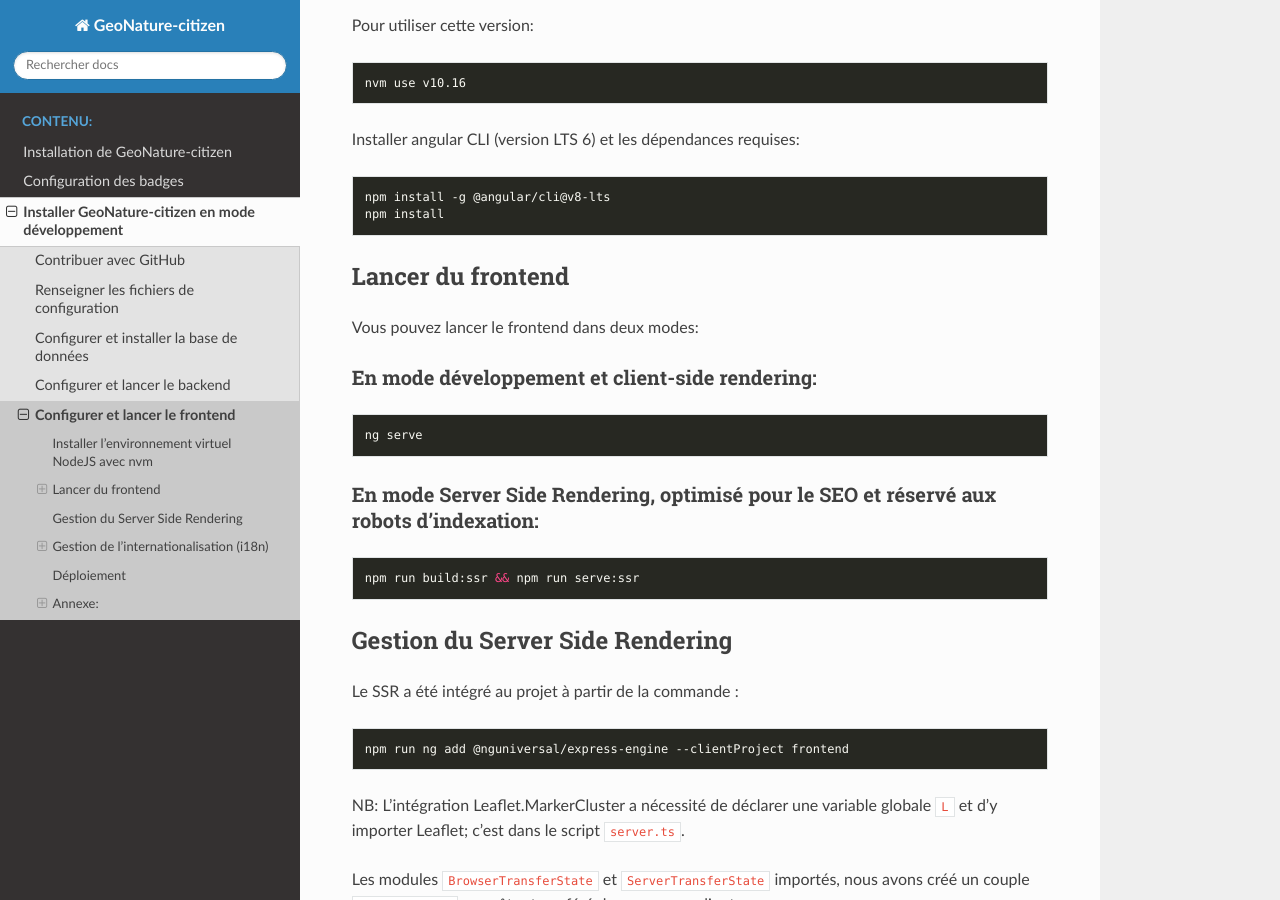
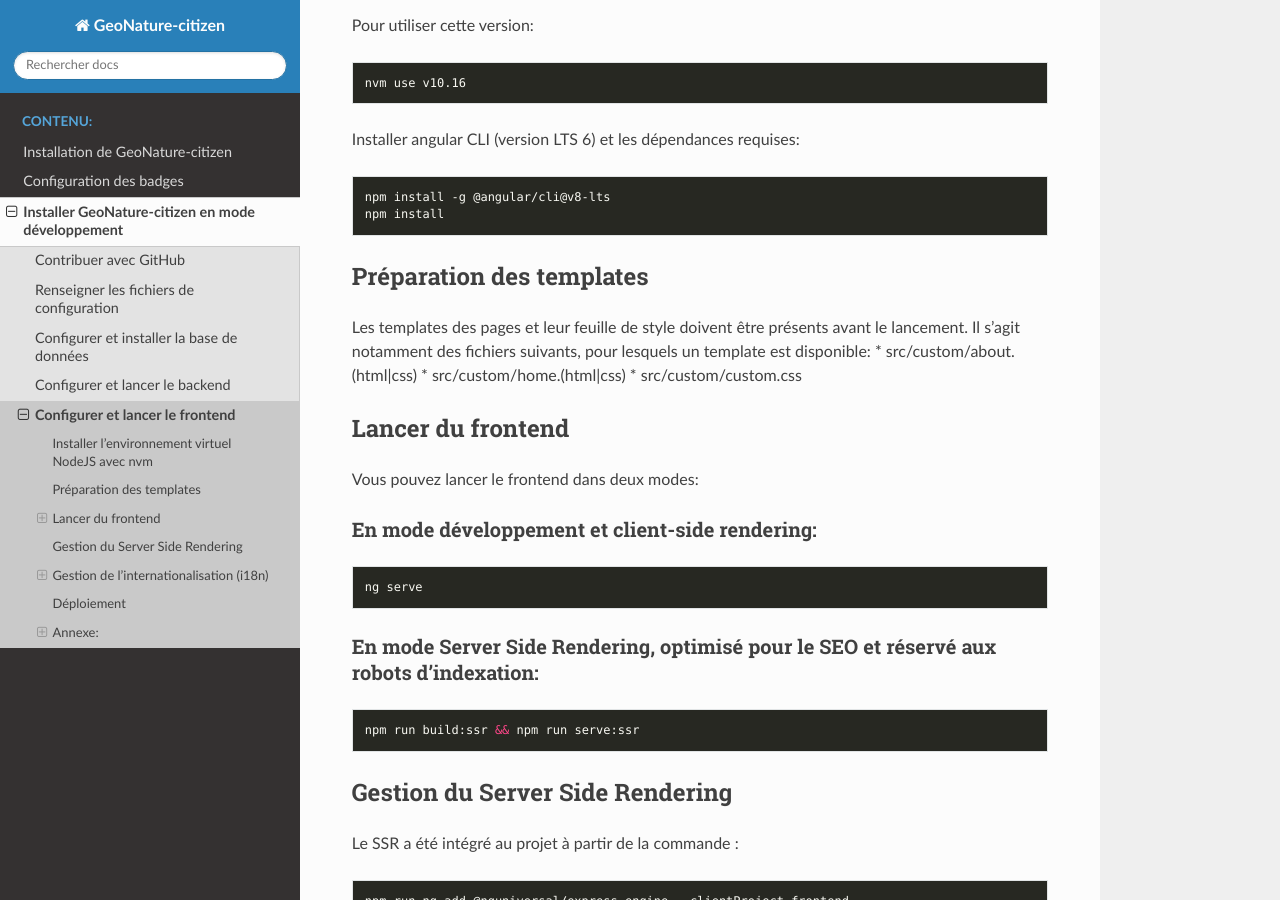
Before and after one commit to PnX-SI/GeoNature-citizen, a Sphinx documentation site: the page built from docs/devs/init_launch_frontend.rst, in a window 1280 px wide and 900 px high, scrolled down 415 px. Built offline with Sphinx 7.4.7 and the Read the Docs theme 2.0.0, drawn with Linux system fonts in a browser that asks for light colours.

Commit message:
[doc] Détail des templates à ajouter avant lancement

```diff
--- a/docs/devs/init_launch_frontend.rst
+++ b/docs/devs/init_launch_frontend.rst
@@ -26,6 +26,15 @@ Installer angular CLI (version LTS 6) et les dépendances requises:
 
     npm install -g @angular/cli@v8-lts
     npm install
+
+Préparation des templates
+#########################
+
+Les templates des pages et leur feuille de style doivent être présents avant le lancement.
+Il s'agit notamment des fichiers suivants, pour lesquels un template est disponible:
+* src/custom/about.(html|css)
+* src/custom/home.(html|css)
+* src/custom/custom.css
 
 Lancer du frontend
 ##################
```
